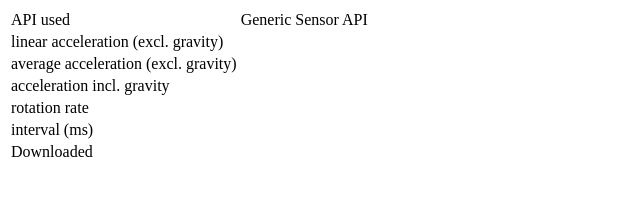
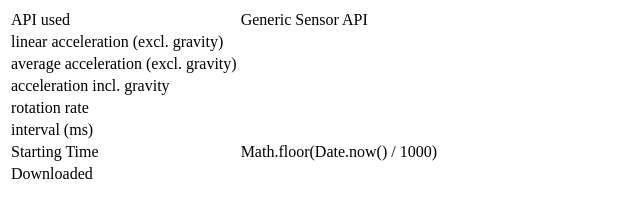
Before and after one commit to karkafifady/HomePage, a plain HTML site: page index.html in a window 1280 px wide. Shown: the whole page, without its empty margins (0-640 px from the left). Drawn offline with Linux system fonts and the light colour scheme.

Commit message:
Update index.html

```diff
--- a/index.html
+++ b/index.html
@@ -28,6 +28,10 @@ Accelerometer
   <tr>
     <td>interval (ms)</td>
     <td id="moInterval"></td>
+  </tr>
+  <tr>
+    <td>Starting Time</td>
+    <td id="time_start">Math.floor(Date.now() / 1000)</td>
   </tr>
   <tr>
     <td>Downloaded</td>
```
